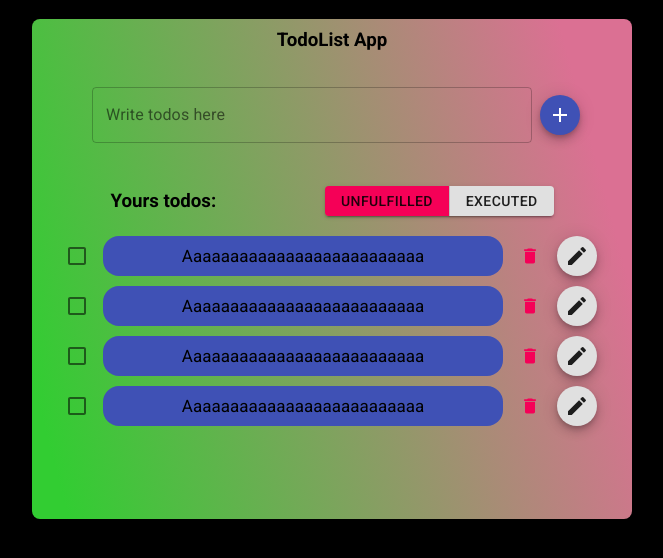
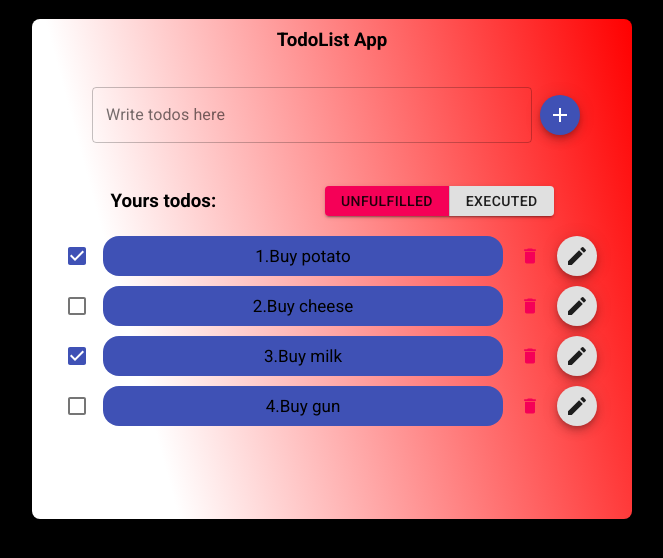
Before and after one commit to Anjyk-png/todoList-App, a React (Create React App) app: page / in a window 1280 px wide. Shown: the top 558 px of the page, without its empty margins (308-971 px from the left). Built offline with nearby package versions, Linux system fonts and the light colour scheme.

Commit message:
Created a store, connected redux (created a reducer function), made dynamic rendering of todos from the store

```diff
--- a/package.json
+++ b/package.json
@@ -11,7 +11,9 @@
     "@testing-library/user-event": "^12.8.3",
     "react": "^17.0.2",
     "react-dom": "^17.0.2",
+    "react-redux": "^7.2.4",
     "react-scripts": "4.0.3",
+    "redux": "^4.1.0",
     "web-vitals": "^1.1.2"
   },
   "scripts": {
--- a/src/App.js
+++ b/src/App.js
@@ -10,7 +10,7 @@ const useStyles = makeStyles({
     height:768
   },
   container:{
-    background:'linear-gradient(75deg, limegreen 5%, palevioletred 90%)',
+    background:'linear-gradient(75deg, white 20%, red 100%)',
     borderRadius:8,
     minHeight:500,
   },
@@ -33,6 +33,6 @@ const  App = () => {
       </MUI.Container>
     </div>
   );
-}
+};
 
 export default App;
--- a/src/components/addItem/addItem.js
+++ b/src/components/addItem/addItem.js
@@ -37,6 +37,6 @@ const AddItem = () => {
             </Fab>
         </div>
     )
-}
+};
 
 export default AddItem;
--- a/src/components/item/item.js
+++ b/src/components/item/item.js
@@ -6,8 +6,8 @@ import EditIcon from '@material-ui/icons/Edit';
 import Fab from '@material-ui/core/Fab';
 
 
-const useStyles = makeStyles((theme) => ({
-    ediIcon:{
+const useStyles = makeStyles({
+    editIcon:{
         marginLeft:5
     },
     main:{
@@ -20,24 +20,24 @@ const useStyles = makeStyles((theme) => ({
     text:{
         color:'black'
     }
-}))
+});
 
-const Item = () => {
+const Item = ({label, checked, id}) => {
     const classes = useStyles();
     return (
         <>
             <div>
-                <MUI.Checkbox color="primary" checked={false}/>
-                <MUI.Chip className={classes.main} color="primary" label='Aaaaaaaaaaaaaaaaaaaaaaaaaa'/>
+                <MUI.Checkbox color="primary" checked={checked}/>
+                <MUI.Chip className={classes.main} color="primary" label={`${id}.${label}`}/>
                 <MUI.IconButton aria-label="delete">
                     <DeleteIcon fontSize="small" color='secondary' />
                 </MUI.IconButton>
-                <Fab size="small" className={classes.ediIcon} color="default" aria-label="edit">
+                <Fab size="small" className={classes.editIcon} color="default" aria-label="edit">
                     <EditIcon />
                 </Fab>
             </div>
         </>
     )
-}
+};
 
 export default Item;
--- a/src/components/itemsList/itemList.js
+++ b/src/components/itemsList/itemList.js
@@ -2,6 +2,7 @@ import React from 'react';
 import { makeStyles } from '@material-ui/core/styles';
 import Item from '../item';
 import SCItems from '../showCheckedItems';
+import {connect} from 'react-redux';
 
 const useStyles = makeStyles({
     font: {
@@ -12,23 +13,31 @@ const useStyles = makeStyles({
         justifyContent:'space-around',
         alignItems:'center'
     }
-})
+});
 
-const ItemList = () => {
+const ItemList = ({todos}) => {
 
     const classes = useStyles();
-
+    console.log(todos)
     return (
        <div >
           <div className={classes.main}>
             <h3 className={classes.font}>Yours todos:</h3>
             <SCItems/>
           </div>
-            <Item/>
-            <Item/>
-            <Item/>
-            <Item/>
+            {
+                todos.map(({label, id, checked}) => {
+                    return <Item key={Math.floor(Math.random() * 1000)} label={label} id={id} checked={checked}/>
+                })
+            }
        </div>
     )
-}
-export default ItemList;
+};
+
+const mapStateToProps = (state) => {
+    return {
+        todos:state
+    }
+};
+
+export default connect(mapStateToProps)(ItemList);
--- /dev/null
+++ b/src/components/reducer/index.js
@@ -0,0 +1,2 @@
+import reducer from './reducer';
+export default reducer;
--- /dev/null
+++ b/src/components/reducer/reducer.js
@@ -0,0 +1,15 @@
+const initialState = [
+    {id:1, label:'Buy potato', checked:true},
+    {id:2, label:'Buy cheese', checked:false},
+    {id:3, label:'Buy milk', checked:true},
+    {id:4, label:'Buy gun', checked:false}
+];
+
+const reducer = (state = initialState, action) => {
+    switch(action.type) {
+        default:
+            return state;
+    }
+}
+
+export default reducer;
--- a/src/index.js
+++ b/src/index.js
@@ -1,5 +1,14 @@
 import React from 'react';
 import {render} from 'react-dom';
 import App from './App';
+import {createStore} from 'redux';
+import reducer from './components/reducer';
+import {Provider} from 'react-redux';
 
-render(<App />,document.getElementById('root'));
+const store = createStore(reducer);
+
+render(
+   <Provider store={store} >
+        <App />
+   </Provider>
+,document.getElementById('root'));
```
Also changed, not shown: src/components/actions/actions.js (added), src/components/actions/index.js (added), 1 other file (tests, documents, lock files or other folders).
